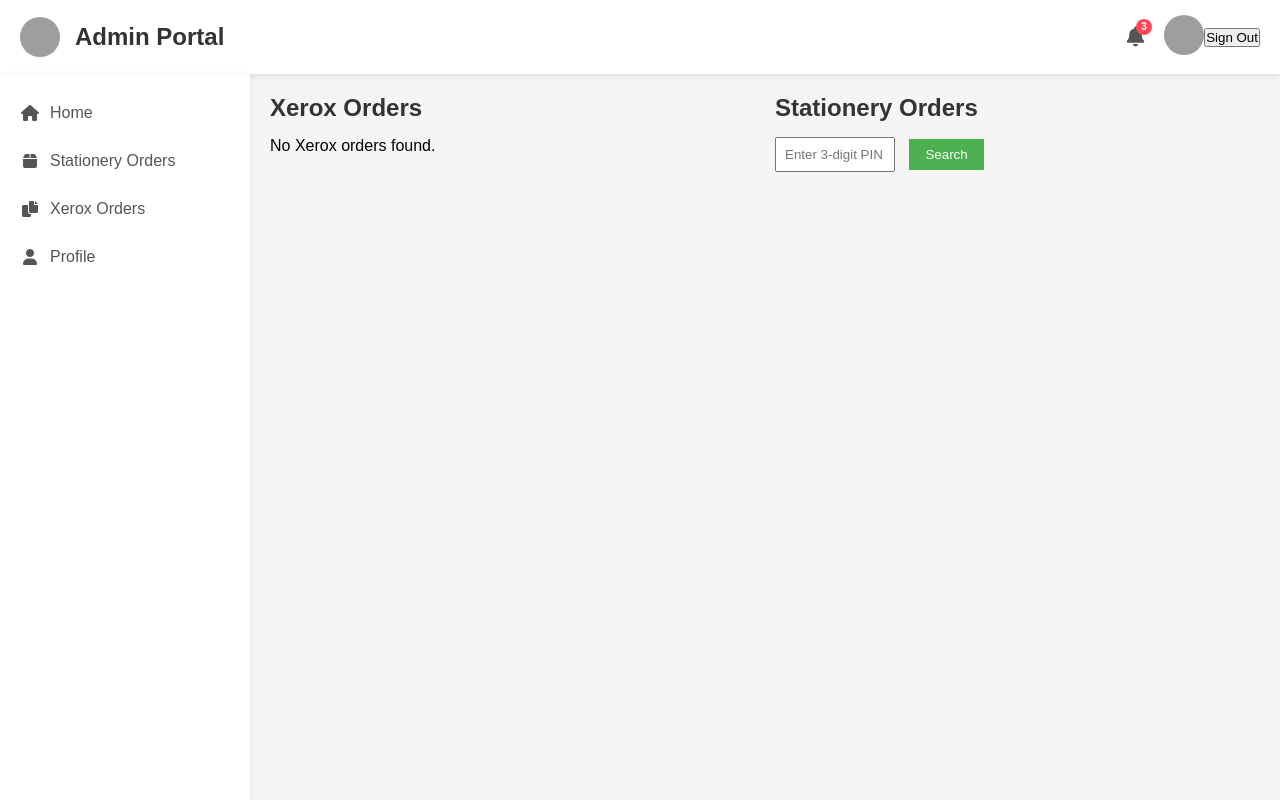
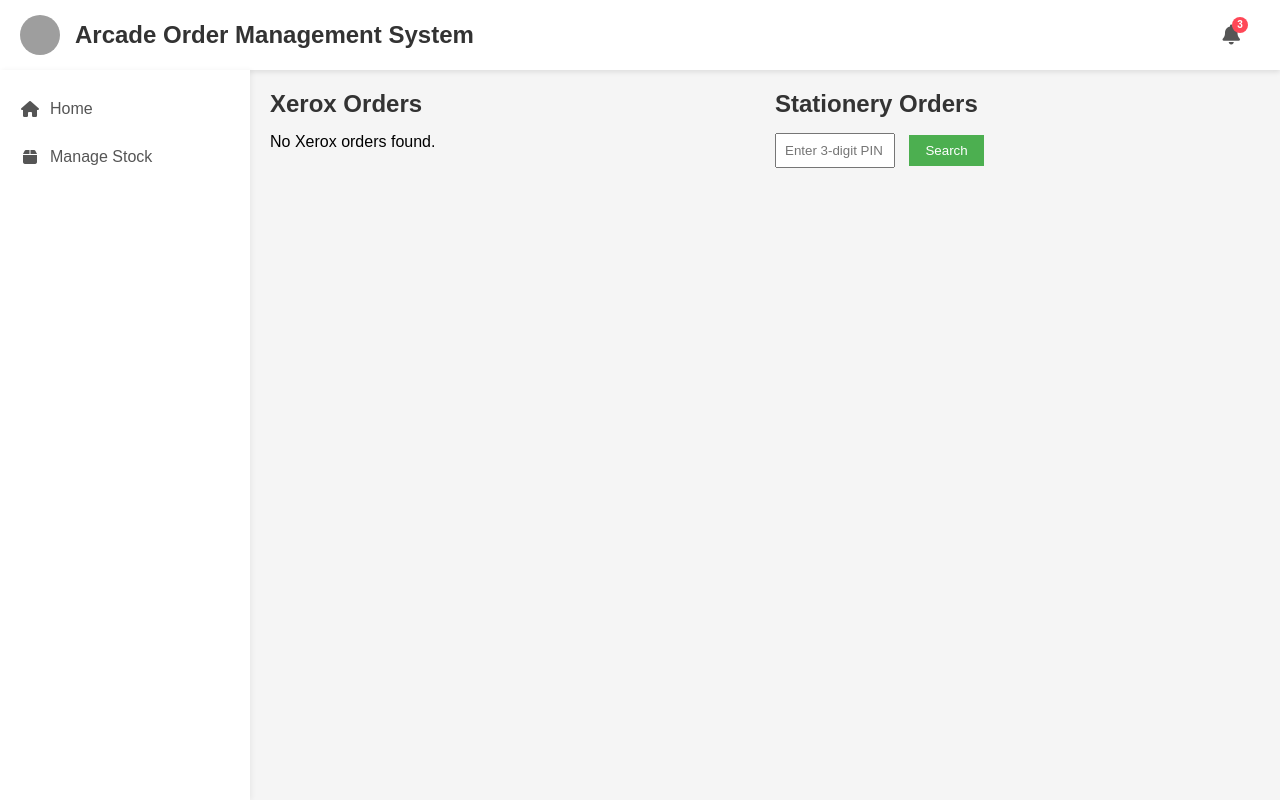
Before and after one commit to Project-RITian/RITian-Arcade-Portal, a Flask app: page / in a window 1280 px wide. Run offline with Flask 3, Linux system fonts and the light colour scheme; data that the repository does not hold is empty; grey boxes are pictures that could not be loaded.

Commit message:
Update index.html

```diff
--- a/templates/index.html
+++ b/templates/index.html
@@ -14,9 +14,9 @@
         <!-- Header -->
         <header class="header">
             <div class="logo">
-                <img id="college-logo" src="{{ url_for('static', filename='logo.png') }}" alt="College Logo"
+                <img id="college-logo" src="https://cdn.universitykart.com//Content/upload/admin/trt2aqs3.yrx.png" alt="College Logo"
                     onclick="changeLogo()">
-                <h1>Admin Portal</h1>
+                <h1>Arcade Order Management System</h1>
             </div>
             <div class="user-profile">
                 <div class="notifications">
@@ -37,10 +37,6 @@
                         </div>
                     </div>
                 </div>
-                <div class="profile-image" onclick="changeProfilePicture()">
-                    <img id="profile-pic" src="{{ url_for('static', filename='profile.jpg') }}" alt="Profile">
-                </div>
-                <button onclick="signOut()">Sign Out</button>
             </div>
         </header>
 
@@ -51,9 +47,8 @@
                 <nav>
                     <ul>
                         <li><a href="{{ url_for('index') }}"><i class="fas fa-home"></i> Home</a></li>
-                        <li><a href="#"><i class="fas fa-box"></i> Stationery Orders</a></li>
-                        <li><a href="#"><i class="fas fa-copy"></i> Xerox Orders</a></li>
-                        <li><a href="#"><i class="fas fa-user"></i> Profile</a></li>
+                        <li><a href="{{ url_for('manage_stock') }}"><i class="fas fa-box"></i>Manage Stock</a>
+                        </li>
                     </ul>
                 </nav>
             </div>
```
